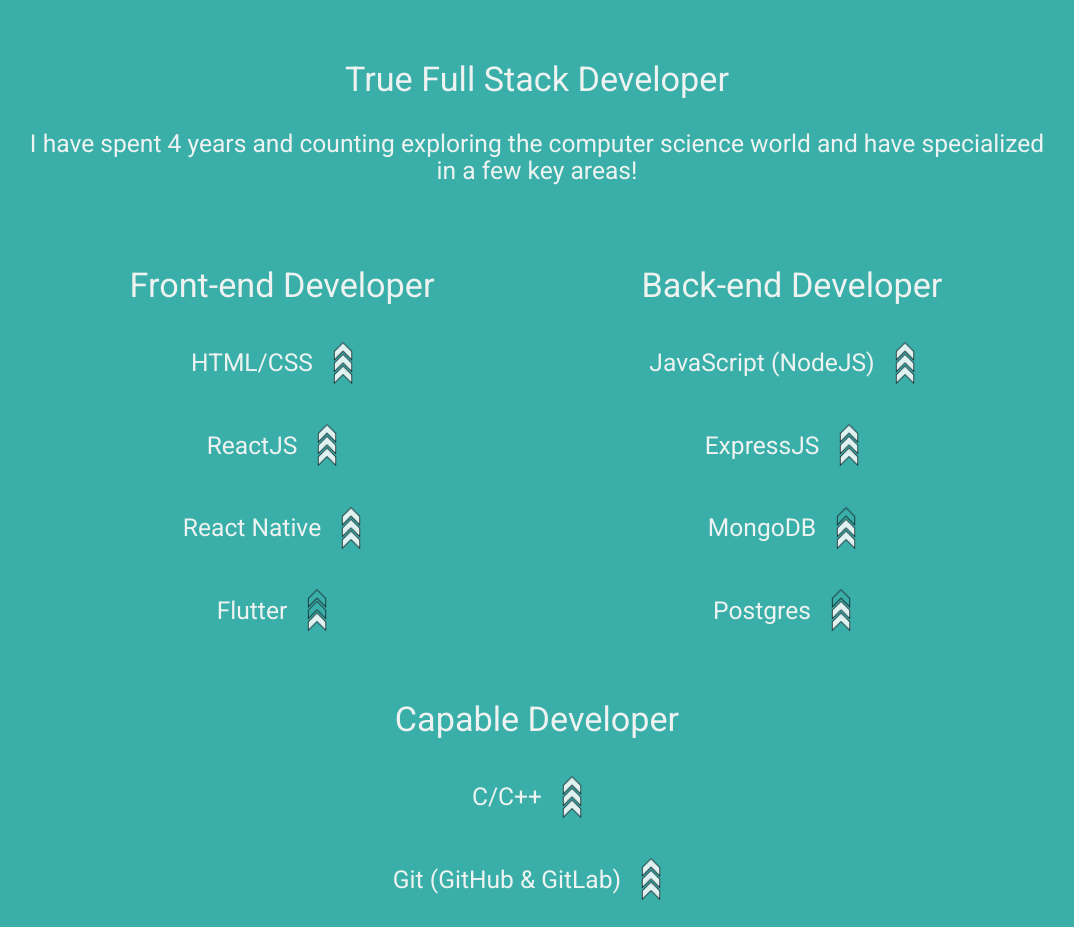
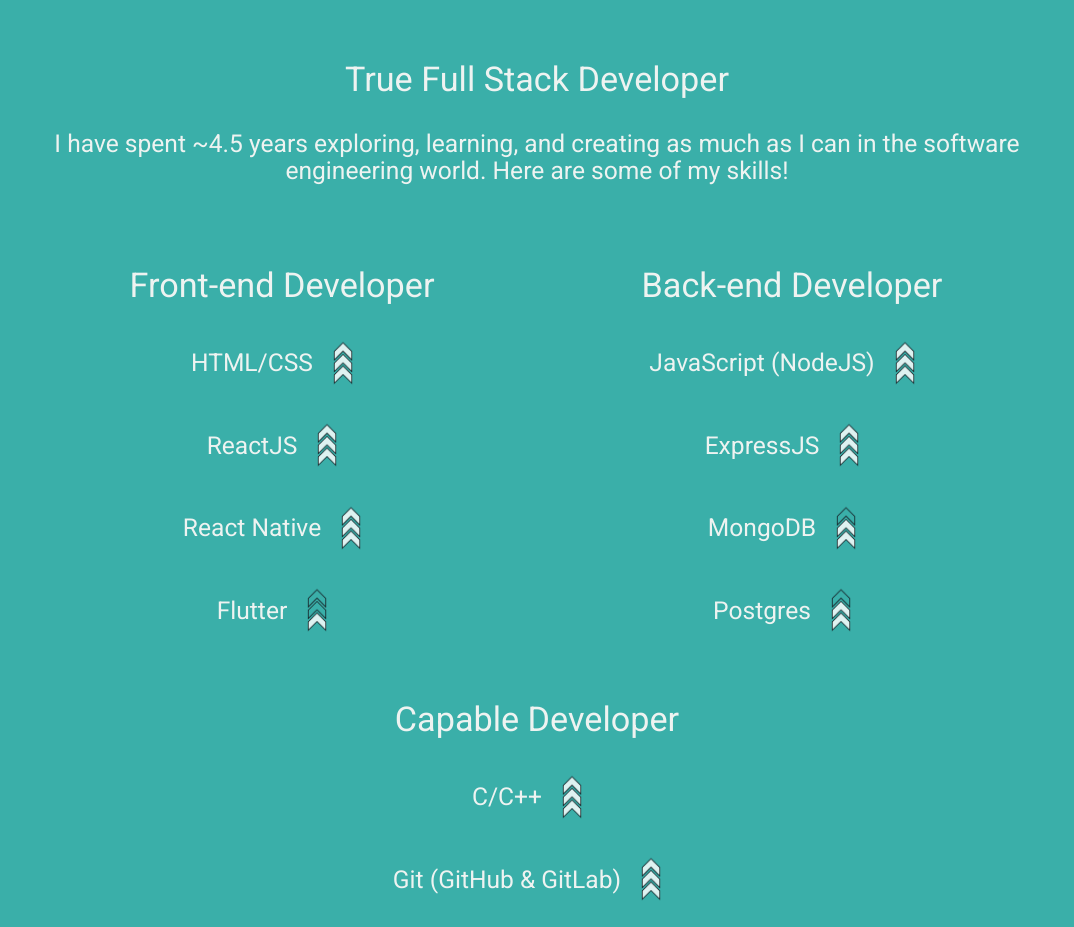
Before and after one commit to matthew-plusprogramming/matthewlin.dev, a React (Create React App) app: page / in a window 1280 px wide. Shown: the part 1620-2547 px from the top of the page, without its empty margins (103-1177 px from the left). Built offline with nearby package versions, Linux system fonts and the light colour scheme.

Commit message:
:speech_balloon: Updated statement under 'True Full Stack Developer'

```diff
--- a/src/components/SkillsSection.js
+++ b/src/components/SkillsSection.js
@@ -1,11 +1,11 @@
-import React, {useContext} from 'react';
+import React, { useContext } from 'react';
 
 import ThreeArrow from '../res/three-arrow.png';
 import TwoArrow from '../res/two-arrow.png';
 import OneArrow from '../res/one-arrow.png';
 
 // Context imports
-import {MaterializeCssContext} from '../contexts/MaterializeCssContext';
+import { MaterializeCssContext } from '../contexts/MaterializeCssContext';
 
 const SkillsSection = () => {
   const materializeContext = useContext(MaterializeCssContext);
@@ -18,8 +18,8 @@ const SkillsSection = () => {
       </div>
       <div className="flex-row flex-container center">
         <h5 className="large-bottom-margin">
-          I have spent 4 years and counting exploring the computer science world
-          and have specialized in a few key areas!
+          I have spent ~4.5 years exploring, learning, and creating as much as I
+          can in the software engineering world. Here are some of my skills!
         </h5>
       </div>
       <div className="flex-row center skills-wrapper">
```
